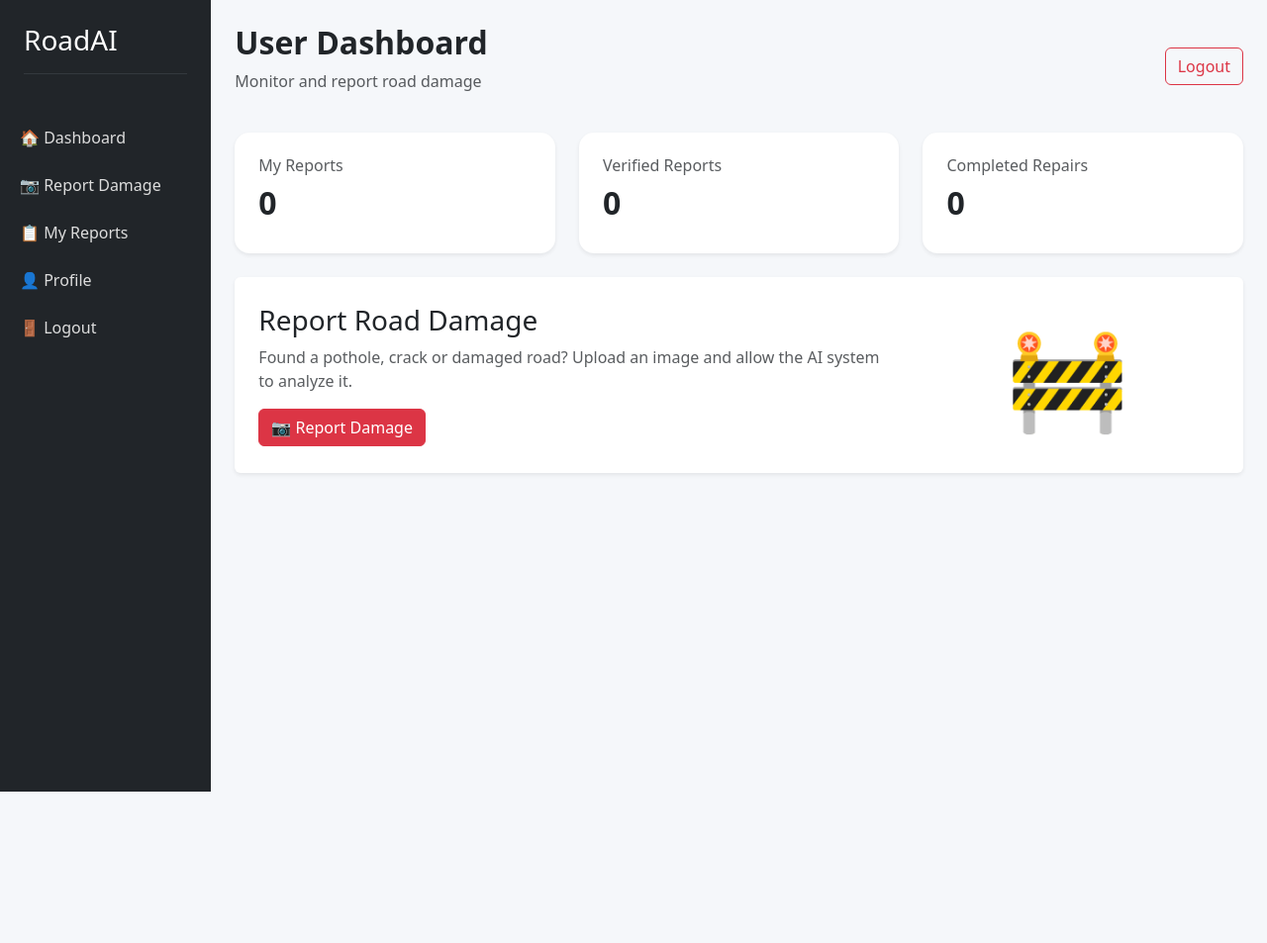
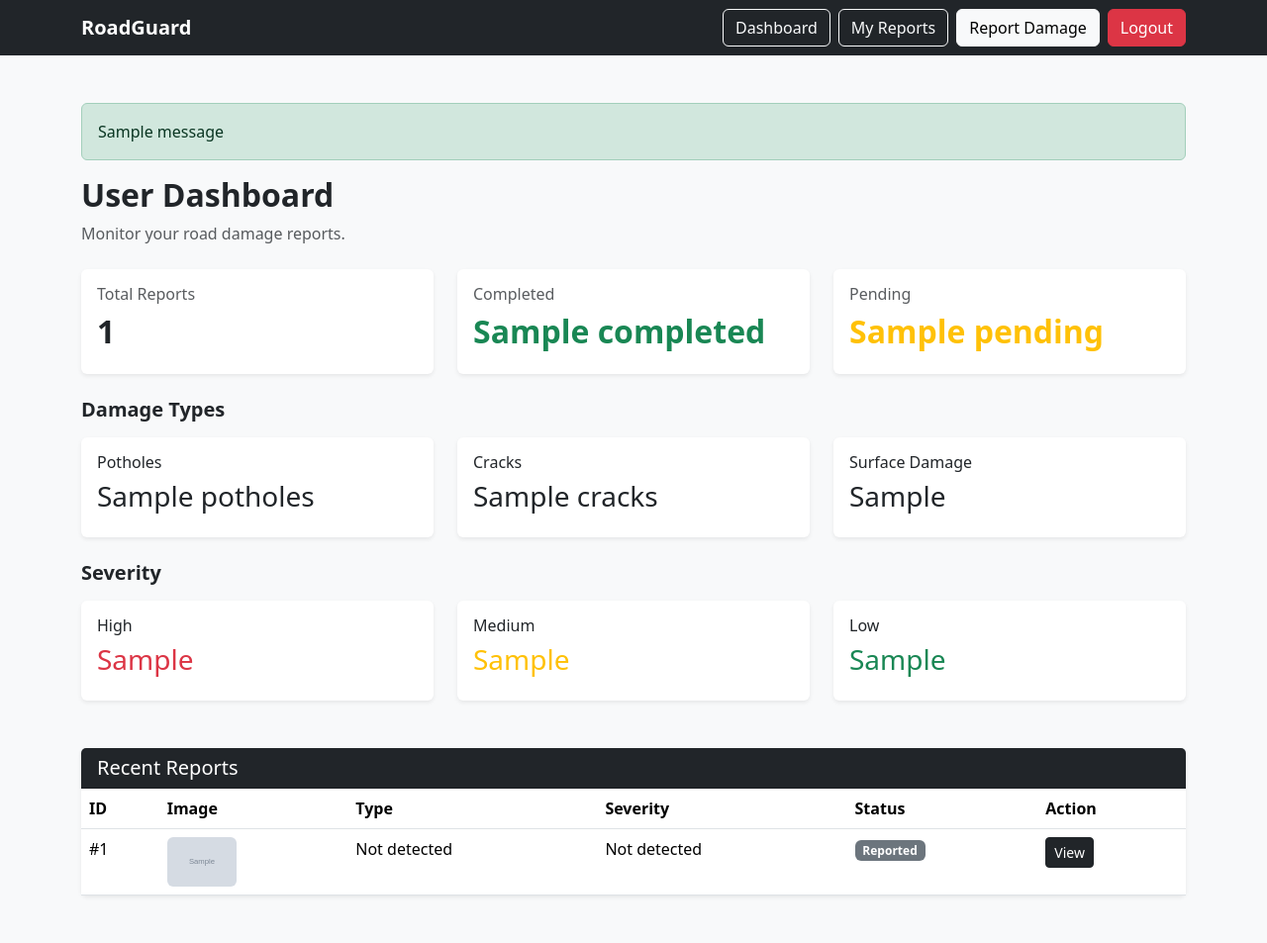
Before and after one commit to VishnuSuresh0204/Road_Damge_Detection, a Django app: template r_damage/templates/USER/home.html in a window 1280 px wide. Shown: the whole page at 99% size. Before the commit the page ends 800 px from the top, so only its background shows below. Run offline with Django 5.2, Linux system fonts and the light colour scheme; the template is opened without the code that fills it: most values are stand-ins (such as "Sample title", 1, 10 or a date in 2020); grey boxes marked "Sample" are stand-in pictures; one stand-in notice (Sample message) is shown.

Commit message:
Update r_damage/templates/USER/home.html

```diff
--- a/r_damage/templates/USER/home.html
+++ b/r_damage/templates/USER/home.html
@@ -8,111 +8,54 @@
     <meta name="viewport"
           content="width=device-width, initial-scale=1.0">
 
-    <title>User Dashboard - RoadAI</title>
+    <title>User Dashboard - RoadGuard</title>
 
     <link href="https://cdn.jsdelivr.net/npm/bootstrap@5.3.3/dist/css/bootstrap.min.css"
           rel="stylesheet">
 
-    <style>
-
-        body {
-            background: #f5f7fa;
-        }
-
-        .sidebar {
-            min-height: 100vh;
-            background: #212529;
-        }
-
-        .sidebar a {
-            color: #ddd;
-            text-decoration: none;
-            display: block;
-            padding: 12px 20px;
-        }
-
-        .sidebar a:hover {
-            background: #343a40;
-            color: white;
-        }
-
-        .stat-card {
-            border: none;
-            border-radius: 15px;
-        }
-
-    </style>
-
 </head>
 
-<body>
+
+<body class="bg-light">
 
 
-<div class="container-fluid">
+<nav class="navbar navbar-expand-lg navbar-dark bg-dark">
 
-    <div class="row">
+    <div class="container">
+
+        <a class="navbar-brand fw-bold"
+           href="/dashboard">
+
+            RoadGuard
+
+        </a>
 
 
-        <!-- SIDEBAR -->
+        <div class="d-flex">
 
-        <div class="col-md-2 sidebar p-0">
+            <a href="/dashboard"
+               class="btn btn-outline-light me-2">
 
-            <div class="p-4">
+                Dashboard
 
-                <h3 class="text-white">
-                    RoadAI
-                </h3>
-
-                <hr class="text-secondary">
-
-            </div>
-
-
-            <a href="/dashboard">
-                🏠 Dashboard
             </a>
 
-            <a href="/report-damage">
-                📷 Report Damage
+            <a href="/my_reports"
+               class="btn btn-outline-light me-2">
+
+                My Reports
+
             </a>
 
-            <a href="/my-reports">
-                📋 My Reports
+            <a href="/report_damage"
+               class="btn btn-light me-2">
+
+                Report Damage
+
             </a>
 
-            <a href="/profile">
-                👤 Profile
-            </a>
-
-            <a href="/logout">
-                🚪 Logout
-            </a>
-
-        </div>
-
-
-        <!-- MAIN CONTENT -->
-
-        <div class="col-md-10 p-4">
-
-
-            <div class="d-flex justify-content-between align-items-center mb-4">
-
-                <div>
-
-                    <h2 class="fw-bold">
-                        User Dashboard
-                    </h2>
-
-                    <p class="text-muted">
-                        Monitor and report road damage
-                    </p>
-
-                </div>
-
-
-                <a href="/logout"
-                   class="btn btn-outline-danger">
+            <a href="/signout"
+               class="btn btn-danger">
 
                 Logout
 
@@ -120,23 +63,59 @@
 
         </div>
 
+    </div>
 
-            <!-- STATISTICS -->
+</nav>
+
+
+<div class="container py-5">
+
+
+    {% if messages %}
+
+        {% for message in messages %}
+
+            <div class="alert alert-{{ message.tags }}">
+                {{ message }}
+            </div>
+
+        {% endfor %}
+
+    {% endif %}
+
+
+    <div class="mb-4">
+
+        <h2 class="fw-bold">
+            User Dashboard
+        </h2>
+
+        <p class="text-muted">
+            Monitor your road damage reports.
+        </p>
+
+    </div>
+
+
+    <!-- Total Reports -->
 
     <div class="row g-4 mb-4">
 
-
         <div class="col-md-4">
 
-                    <div class="card stat-card shadow-sm p-4">
+            <div class="card shadow-sm border-0">
+
+                <div class="card-body">
 
                     <h6 class="text-muted">
-                            My Reports
+                        Total Reports
                     </h6>
 
                     <h2 class="fw-bold">
-                            0
+                        {{ total_reports }}
                     </h2>
+
+                </div>
 
             </div>
 
@@ -145,15 +124,19 @@
 
         <div class="col-md-4">
 
-                    <div class="card stat-card shadow-sm p-4">
+            <div class="card shadow-sm border-0">
+
+                <div class="card-body">
 
                     <h6 class="text-muted">
-                            Verified Reports
+                        Completed
                     </h6>
 
-                        <h2 class="fw-bold">
-                            0
+                    <h2 class="fw-bold text-success">
+                        {{ completed }}
                     </h2>
+
+                </div>
 
             </div>
 
@@ -162,15 +145,285 @@
 
         <div class="col-md-4">
 
-                    <div class="card stat-card shadow-sm p-4">
+            <div class="card shadow-sm border-0">
+
+                <div class="card-body">
 
                     <h6 class="text-muted">
-                            Completed Repairs
+                        Pending
                     </h6>
 
-                        <h2 class="fw-bold">
-                            0
+                    <h2 class="fw-bold text-warning">
+                        {{ pending }}
                     </h2>
+
+                </div>
+
+            </div>
+
+        </div>
+
+    </div>
+
+
+    <!-- Damage Types -->
+
+    <h5 class="fw-bold mb-3">
+        Damage Types
+    </h5>
+
+
+    <div class="row g-4 mb-4">
+
+
+        <div class="col-md-4">
+
+            <div class="card shadow-sm border-0">
+
+                <div class="card-body">
+
+                    <h6>Potholes</h6>
+
+                    <h3>
+                        {{ potholes }}
+                    </h3>
+
+                </div>
+
+            </div>
+
+        </div>
+
+
+        <div class="col-md-4">
+
+            <div class="card shadow-sm border-0">
+
+                <div class="card-body">
+
+                    <h6>Cracks</h6>
+
+                    <h3>
+                        {{ cracks }}
+                    </h3>
+
+                </div>
+
+            </div>
+
+        </div>
+
+
+        <div class="col-md-4">
+
+            <div class="card shadow-sm border-0">
+
+                <div class="card-body">
+
+                    <h6>Surface Damage</h6>
+
+                    <h3>
+                        {{ surface_damage }}
+                    </h3>
+
+                </div>
+
+            </div>
+
+        </div>
+
+    </div>
+
+
+    <!-- Severity -->
+
+    <h5 class="fw-bold mb-3">
+        Severity
+    </h5>
+
+
+    <div class="row g-4 mb-5">
+
+
+        <div class="col-md-4">
+
+            <div class="card shadow-sm border-0">
+
+                <div class="card-body">
+
+                    <h6>High</h6>
+
+                    <h3 class="text-danger">
+                        {{ high_severity }}
+                    </h3>
+
+                </div>
+
+            </div>
+
+        </div>
+
+
+        <div class="col-md-4">
+
+            <div class="card shadow-sm border-0">
+
+                <div class="card-body">
+
+                    <h6>Medium</h6>
+
+                    <h3 class="text-warning">
+                        {{ medium_severity }}
+                    </h3>
+
+                </div>
+
+            </div>
+
+        </div>
+
+
+        <div class="col-md-4">
+
+            <div class="card shadow-sm border-0">
+
+                <div class="card-body">
+
+                    <h6>Low</h6>
+
+                    <h3 class="text-success">
+                        {{ low_severity }}
+                    </h3>
+
+                </div>
+
+            </div>
+
+        </div>
+
+    </div>
+
+
+    <!-- Recent Reports -->
+
+    <div class="card shadow-sm border-0">
+
+        <div class="card-header bg-dark text-white">
+
+            <h5 class="mb-0">
+                Recent Reports
+            </h5>
+
+        </div>
+
+
+        <div class="card-body p-0">
+
+            {% if recent_reports %}
+
+            <div class="table-responsive">
+
+                <table class="table table-hover mb-0">
+
+                    <thead>
+
+                        <tr>
+
+                            <th>ID</th>
+                            <th>Image</th>
+                            <th>Type</th>
+                            <th>Severity</th>
+                            <th>Status</th>
+                            <th>Action</th>
+
+                        </tr>
+
+                    </thead>
+
+
+                    <tbody>
+
+                    {% for report in recent_reports %}
+
+                        <tr>
+
+                            <td>
+                                #{{ report.id }}
+                            </td>
+
+
+                            <td>
+
+                                {% if report.image %}
+
+                                    <img src="{{ report.image.url }}"
+                                         width="70"
+                                         height="50"
+                                         style="object-fit:cover;"
+                                         class="rounded">
+
+                                {% else %}
+
+                                    No Image
+
+                                {% endif %}
+
+                            </td>
+
+
+                            <td>
+                                {{ report.damage_type|default:"Not detected" }}
+                            </td>
+
+
+                            <td>
+                                {{ report.severity|default:"Not detected" }}
+                            </td>
+
+
+                            <td>
+
+                                <span class="badge bg-secondary">
+
+                                    {{ report.status|default:"Reported" }}
+
+                                </span>
+
+                            </td>
+
+
+                            <td>
+
+                                <a href="/report_detail/{{ report.id }}"
+                                   class="btn btn-sm btn-dark">
+
+                                    View
+
+                                </a>
+
+                            </td>
+
+                        </tr>
+
+                    {% endfor %}
+
+                    </tbody>
+
+                </table>
+
+            </div>
+
+            {% else %}
+
+                <div class="p-4 text-center">
+
+                    <p class="text-muted mb-0">
+                        No reports found.
+                    </p>
+
+                </div>
+
+            {% endif %}
 
         </div>
 
@@ -180,56 +433,5 @@
 </div>
 
 
-            <!-- REPORT CARD -->
-
-            <div class="card shadow-sm border-0 p-4">
-
-                <div class="row align-items-center">
-
-                    <div class="col-md-8">
-
-                        <h3>
-                            Report Road Damage
-                        </h3>
-
-                        <p class="text-muted">
-
-                            Found a pothole, crack or damaged road?
-
-                            Upload an image and allow the AI system
-                            to analyze it.
-
-                        </p>
-
-                        <a href="/report-damage"
-                           class="btn btn-danger">
-
-                            📷 Report Damage
-
-                        </a>
-
-                    </div>
-
-
-                    <div class="col-md-4 text-center">
-
-                        <div style="font-size:100px;">
-                            🚧
-                        </div>
-
-                    </div>
-
-                </div>
-
-            </div>
-
-
-        </div>
-
-    </div>
-
-</div>
-
-
 </body>
 </html>
```
Lines whose indentation alone changed are shown as unchanged.
